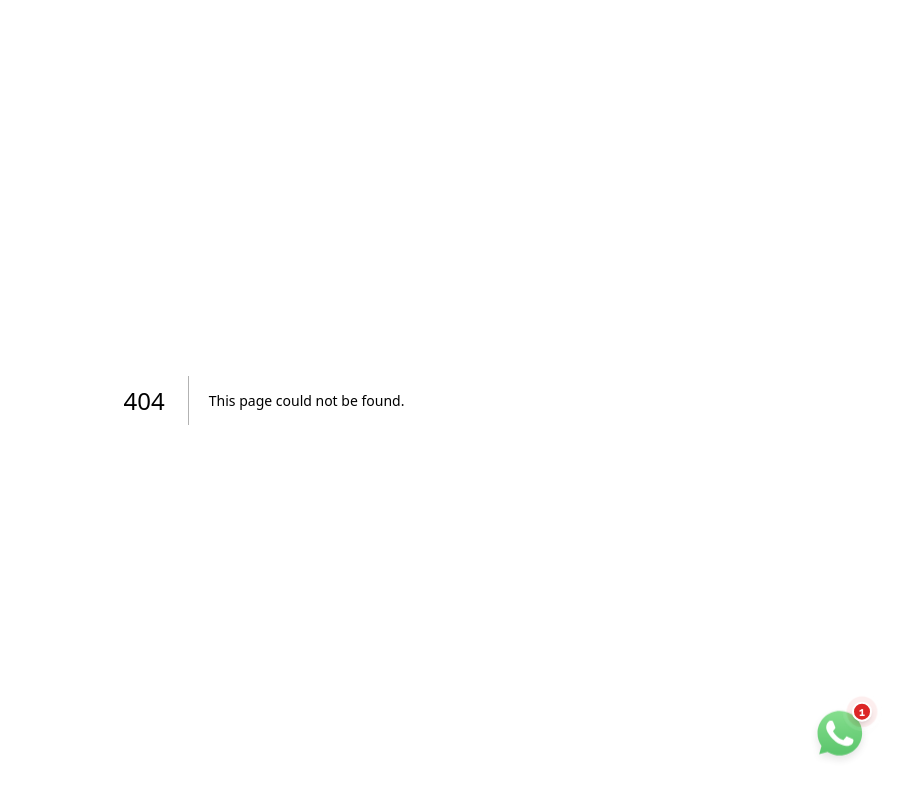
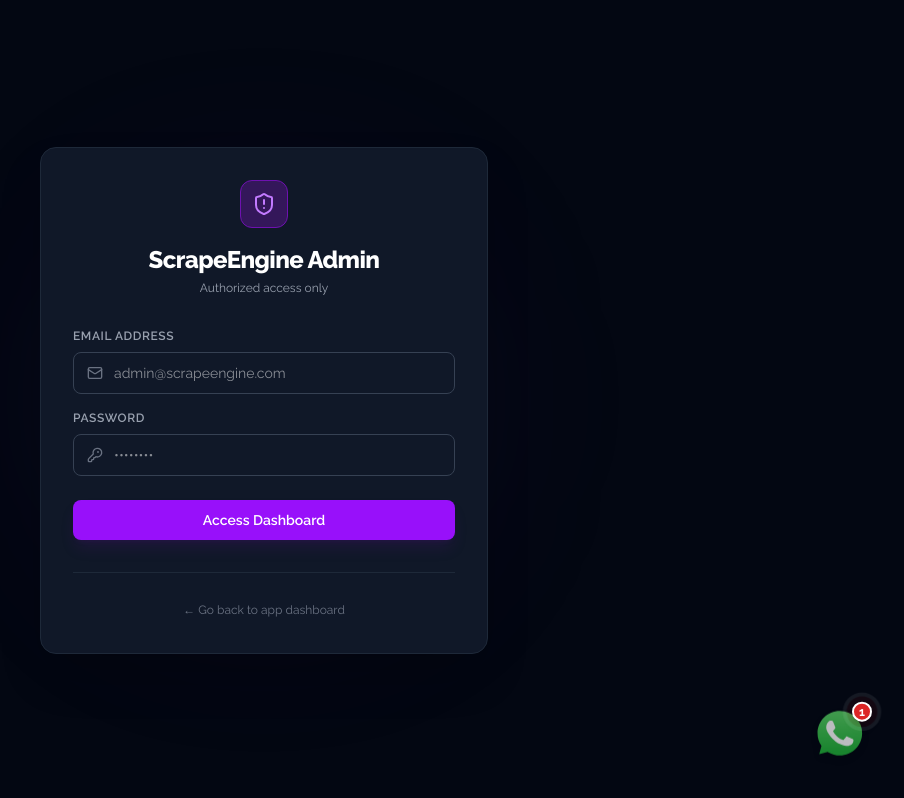
Before and after one commit to sndshx/Email-Scraping-, a Next.js app: page /admin/login in a window 1280 px wide. Before the commit this address had no page. Shown: the whole page, without its empty margins (376-1280 px from the left). Built offline with nearby package versions, Linux system fonts and the light colour scheme.

Commit message:
feat: implement admin login, logout, and auto-login API routes with session handling

```diff
--- /dev/null
+++ b/src/app/admin/login/page.tsx
@@ -0,0 +1,123 @@
+'use client'
+
+import { useState } from 'react'
+import { useRouter } from 'next/navigation'
+import { ShieldAlert, KeyRound, Mail, Loader2 } from 'lucide-react'
+
+export default function AdminLoginPage() {
+  const router = useRouter()
+  const [email, setEmail] = useState('')
+  const [password, setPassword] = useState('')
+  const [loading, setLoading] = useState(false)
+  const [error, setError] = useState('')
+
+  async function handleLogin(e: React.FormEvent) {
+    e.preventDefault()
+    setLoading(true)
+    setError('')
+
+    try {
+      const res = await fetch('/api/admin/login', {
+        method: 'POST',
+        headers: { 'Content-Type': 'application/json' },
+        body: JSON.stringify({ email, password })
+      })
+
+      const data = await res.json()
+
+      if (!res.ok) {
+        throw new Error(data.error || 'Failed to authenticate admin')
+      }
+
+      router.push('/admin')
+      router.refresh()
+    } catch (err: any) {
+      setError(err.message || 'Login failed. Please check credentials.')
+    } finally {
+      setLoading(false)
+    }
+  }
+
+  return (
+    <div className="min-h-screen bg-gray-950 text-white flex items-center justify-center p-4 selection:bg-purple-600 selection:text-white">
+      <div className="w-full max-w-md">
+        {/* Glow behind card */}
+        <div className="absolute top-1/2 left-1/2 -translate-x-1/2 -translate-y-1/2 w-80 h-80 bg-purple-900/20 rounded-full blur-[100px] pointer-events-none" />
+
+        <div className="relative bg-gray-900 border border-gray-800 rounded-2xl p-8 shadow-2xl overflow-hidden">
+          <div className="text-center mb-8">
+            <div className="w-12 h-12 bg-purple-900/50 border border-purple-800 rounded-xl flex items-center justify-center mx-auto mb-4">
+              <ShieldAlert className="w-6 h-6 text-purple-400" />
+            </div>
+            <h1 className="text-2xl font-black tracking-tight text-white">ScrapeEngine Admin</h1>
+            <p className="text-gray-400 text-xs mt-1">Authorized access only</p>
+          </div>
+
+          <form onSubmit={handleLogin} className="space-y-4">
+            {error && (
+              <div className="p-3 bg-red-950/40 border border-red-900/60 text-red-400 text-xs rounded-lg flex items-center gap-2">
+                <span>⚠️</span>
+                <span>{error}</span>
+              </div>
+            )}
+
+            <div>
+              <label className="block text-gray-400 text-xs font-semibold uppercase tracking-wider mb-2">Email Address</label>
+              <div className="relative">
+                <span className="absolute inset-y-0 left-0 pl-3.5 flex items-center pointer-events-none">
+                  <Mail className="h-4 w-4 text-gray-500" />
+                </span>
+                <input
+                  type="email"
+                  required
+                  value={email}
+                  onChange={(e) => setEmail(e.target.value)}
+                  placeholder="admin@scrapeengine.com"
+                  className="bg-gray-850 border border-gray-700 text-white text-sm rounded-lg focus:outline-none focus:border-purple-500 block w-full pl-10 p-2.5 transition"
+                />
+              </div>
+            </div>
+
+            <div>
+              <label className="block text-gray-400 text-xs font-semibold uppercase tracking-wider mb-2">Password</label>
+              <div className="relative">
+                <span className="absolute inset-y-0 left-0 pl-3.5 flex items-center pointer-events-none">
+                  <KeyRound className="h-4 w-4 text-gray-500" />
+                </span>
+                <input
+                  type="password"
+                  required
+                  value={password}
+                  onChange={(e) => setPassword(e.target.value)}
+                  placeholder="••••••••"
+                  className="bg-gray-850 border border-gray-700 text-white text-sm rounded-lg focus:outline-none focus:border-purple-500 block w-full pl-10 p-2.5 transition"
+                />
+              </div>
+            </div>
+
+            <button
+              type="submit"
+              disabled={loading}
+              className="w-full mt-6 py-2.5 px-4 bg-purple-600 hover:bg-purple-700 disabled:opacity-60 text-white text-sm font-semibold rounded-lg shadow-lg shadow-purple-900/20 hover:shadow-purple-900/30 transition flex items-center justify-center gap-2 cursor-pointer"
+            >
+              {loading ? (
+                <>
+                  <Loader2 className="w-4 h-4 animate-spin" />
+                  Authenticating...
+                </>
+              ) : (
+                'Access Dashboard'
+              )}
+            </button>
+          </form>
+
+          <div className="mt-8 pt-6 border-t border-gray-800 text-center">
+            <a href="/dashboard" className="text-xs text-gray-500 hover:text-gray-400 transition">
+              ← Go back to app dashboard
+            </a>
+          </div>
+        </div>
+      </div>
+    </div>
+  )
+}
--- /dev/null
+++ b/src/app/api/admin/auto-login/route.ts
@@ -0,0 +1,58 @@
+import { NextRequest, NextResponse } from 'next/server'
+import { auth } from '@clerk/nextjs/server'
+import { prisma } from '@/lib/prisma'
+import { signToken } from '@/lib/auth'
+
+// Called after Clerk login to auto-set admin cookie if user is admin
+export async function POST(request: NextRequest) {
+  try {
+    // Try to get email from request body first (passed from login form)
+    let email: string | null = null
+
+    try {
+      const body = await request.json()
+      email = body.email || null
+    } catch (_) {}
+
+    // If not in body, try to get from Clerk session
+    if (!email) {
+      const { userId } = await auth()
+      if (userId) {
+        const { clerkClient } = await import('@clerk/nextjs/server')
+        const client = await clerkClient()
+        const clerkUser = await client.users.getUser(userId)
+        email = clerkUser.emailAddresses[0]?.emailAddress || null
+      }
+    }
+
+    if (!email) {
+      return NextResponse.json({ isAdmin: false })
+    }
+
+    const user = await prisma.user.findUnique({
+      where: { email },
+      select: { id: true, email: true, role: true },
+    })
+
+    if (!user || user.role !== 'admin') {
+      return NextResponse.json({ isAdmin: false })
+    }
+
+    // Generate admin token and set cookie
+    const token = signToken({ userId: user.id, email: user.email })
+
+    const response = NextResponse.json({ isAdmin: true })
+    response.cookies.set('admin-token', token, {
+      httpOnly: true,
+      secure: process.env.NODE_ENV === 'production',
+      sameSite: 'lax',
+      maxAge: 60 * 60 * 24 * 7,
+      path: '/',
+    })
+
+    return response
+  } catch (error) {
+    console.error('Admin auto-login error:', error)
+    return NextResponse.json({ isAdmin: false })
+  }
+}
--- /dev/null
+++ b/src/app/api/admin/login/route.ts
@@ -0,0 +1,81 @@
+import { NextRequest, NextResponse } from 'next/server'
+import bcrypt from 'bcryptjs'
+import { prisma } from '@/lib/prisma'
+import { signToken } from '@/lib/auth'
+
+export async function POST(request: NextRequest) {
+  console.log("--> API POST /api/admin/login started")
+  try {
+    const body = await request.json()
+    console.log("--> Request body:", JSON.stringify(body))
+    const { email, password } = body
+
+    if (!email || !password) {
+      console.log("--> Missing email or password")
+      return NextResponse.json(
+        { error: 'Email and password are required' },
+        { status: 400 }
+      )
+    }
+
+    console.log("--> Querying database for email:", email)
+    const user = await prisma.user.findUnique({
+      where: { email }
+    })
+    console.log("--> Database query finished. User found:", !!user)
+
+    if (!user || user.role !== 'admin') {
+      console.log("--> Unauthorized: Not an admin or user not found")
+      return NextResponse.json(
+        { error: 'Unauthorized: Admin access only' },
+        { status: 401 }
+      )
+    }
+
+    if (!user.password) {
+      console.log("--> Admin password is not set in DB")
+      return NextResponse.json(
+        { error: 'Admin password not set' },
+        { status: 401 }
+      )
+    }
+
+    console.log("--> Comparing bcrypt password")
+    const passwordMatch = await bcrypt.compare(password, user.password)
+    console.log("--> Bcrypt match result:", passwordMatch)
+
+    if (!passwordMatch) {
+      return NextResponse.json(
+        { error: 'Invalid email or password' },
+        { status: 401 }
+      )
+    }
+
+    console.log("--> Admin verified. Signing token...")
+    const token = signToken({ userId: user.id, email: user.email })
+
+    const response = NextResponse.json(
+      { success: true, message: 'Admin login successful' },
+      { status: 200 }
+    )
+
+    // Set secure httpOnly cookie
+    response.cookies.set('admin-token', token, {
+      httpOnly: true,
+      secure: process.env.NODE_ENV === 'production',
+      sameSite: 'lax',
+      maxAge: 60 * 60 * 24 * 7, // 7 days
+      path: '/'
+    })
+
+    console.log("--> Set cookie. Returning success response.")
+    return response
+
+  } catch (error) {
+    console.error('--> Admin login API error:', error)
+    return NextResponse.json(
+      { error: 'Something went wrong' },
+      { status: 500 }
+    )
+  }
+}
--- /dev/null
+++ b/src/app/api/admin/logout/route.ts
@@ -0,0 +1,11 @@
+import { NextResponse } from 'next/server'
+
+export async function POST() {
+  const response = NextResponse.json({ success: true })
+  response.cookies.set('admin-token', '', {
+    httpOnly: true,
+    expires: new Date(0),
+    path: '/',
+  })
+  return response
+}
```
